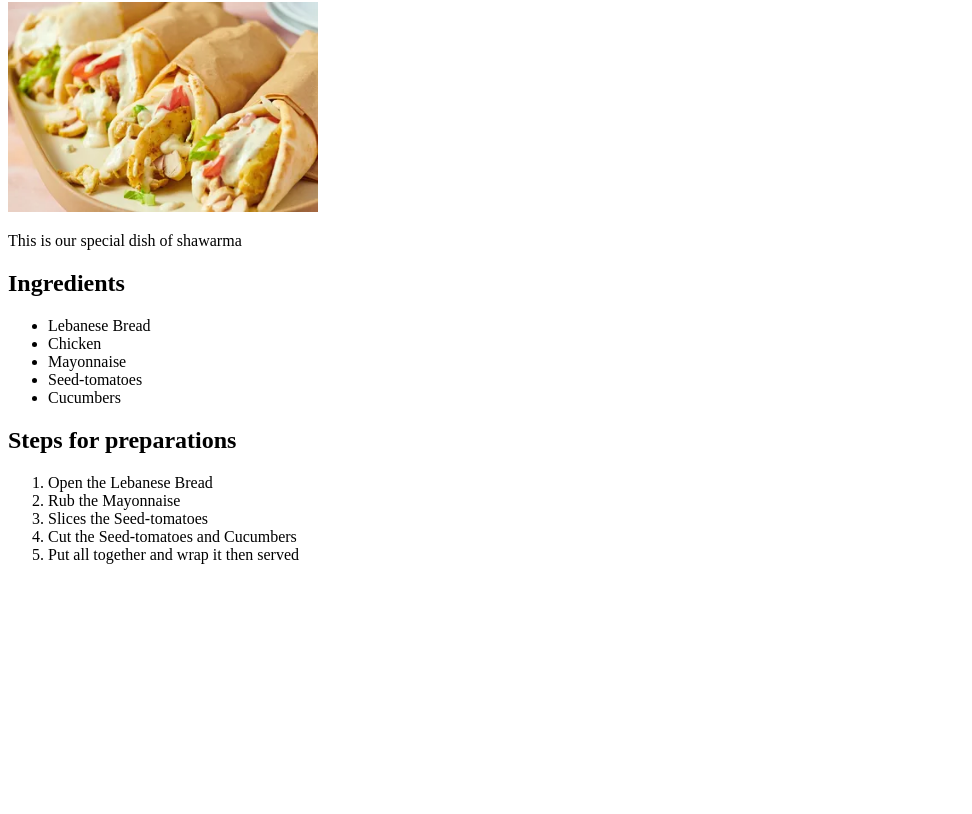
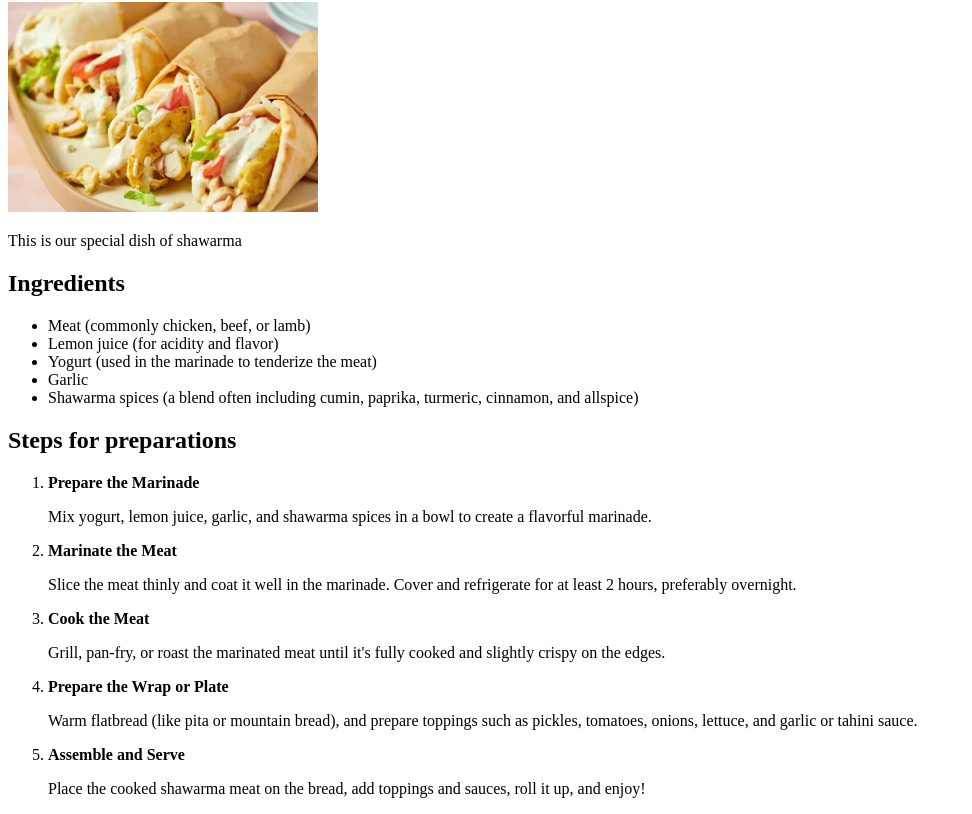
Before and after one commit to Mishray-Laangs1/odin-projects, a plain HTML site: page recipes/shawarma.html in a window 1280 px wide. Shown: the part 112-926 px from the top of the page, without its empty margins (0-972 px from the left). Before the commit the page ends 800 px from the top, so only its background shows below. Drawn offline with Linux system fonts and the light colour scheme.

Commit message:
correction of words on all the recipe pages

```diff
--- a/recipes/shawarma.html
+++ b/recipes/shawarma.html
@@ -3,7 +3,7 @@
 <head>
     <meta charset="UTF-8">
     <meta name="viewport" content="width=device-width, initial-scale=1.0">
-    <title>Shawarma page</title>
+    <title>Shawarma</title>
 </head>
 <body>
     <ul>
@@ -15,19 +15,26 @@
     <p>This is our special dish of shawarma</p>
     <h2>Ingredients</h2>
     <ul>
-        <li>Lebanese Bread</li>
-        <li>Chicken</li>
-        <li>Mayonnaise</li>
-        <li>Seed-tomatoes</li>
-        <li>Cucumbers</li>
+        <li>Meat (commonly chicken, beef, or lamb)</li>
+        <li>Lemon juice (for acidity and flavor)</li>
+        <li>Yogurt (used in the marinade to tenderize the meat)</li>
+        <li>Garlic</li>
+        <li>Shawarma spices (a blend often including cumin, paprika, turmeric, cinnamon, and allspice)
+
+</li>
     </ul>
     <h2>Steps for preparations</h2>
     <ol>
-        <li>Open the Lebanese Bread</li>
-        <li>Rub the Mayonnaise</li>
-        <li>Slices the Seed-tomatoes</li>
-        <li>Cut the Seed-tomatoes and Cucumbers</li>
-        <li>Put all together and wrap it then served</li>
+        <li><b>Prepare the Marinade</b></li>
+        <p>Mix yogurt, lemon juice, garlic, and shawarma spices in a bowl to create a flavorful marinade.</p>
+        <li><b>Marinate the Meat</b></li>
+        <p>Slice the meat thinly and coat it well in the marinade. Cover and refrigerate for at least 2 hours, preferably overnight.</p>
+        <li><b>Cook the Meat</b></li>
+        <p>Grill, pan-fry, or roast the marinated meat until it's fully cooked and slightly crispy on the edges.</p>
+        <li><b>Prepare the Wrap or Plate</b></li>
+        <p>Warm flatbread (like pita or mountain bread), and prepare toppings such as pickles, tomatoes, onions, lettuce, and garlic or tahini sauce.</p>
+        <li><b>Assemble and Serve</b></li>
+        <p>Place the cooked shawarma meat on the bread, add toppings and sauces, roll it up, and enjoy!</p>
     </ol>
 
 </body>
```
Also changed, not shown: recipes/lebaneseBread.html (+16 -11 lines), recipes/zaatar.html (+15 -10 lines).
